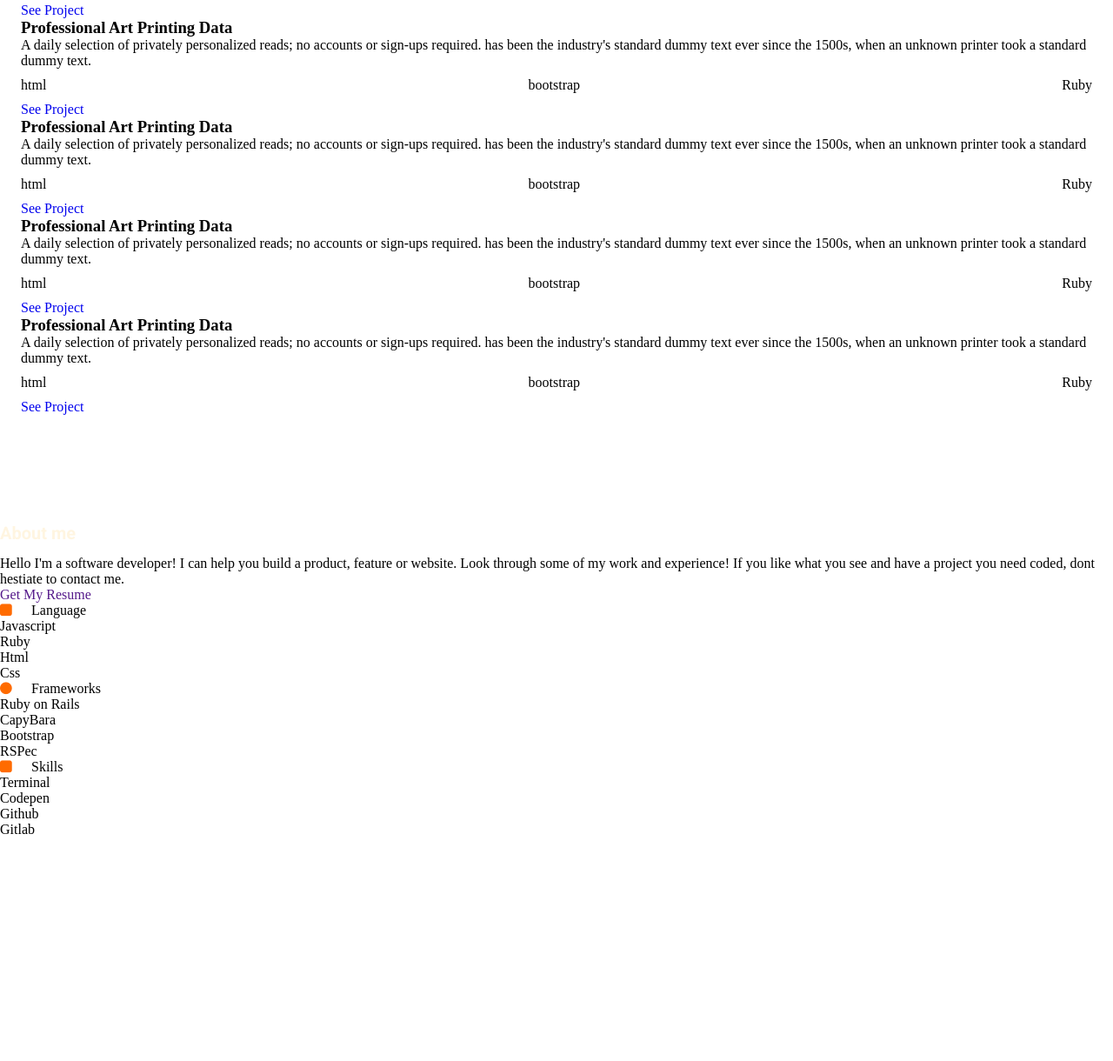
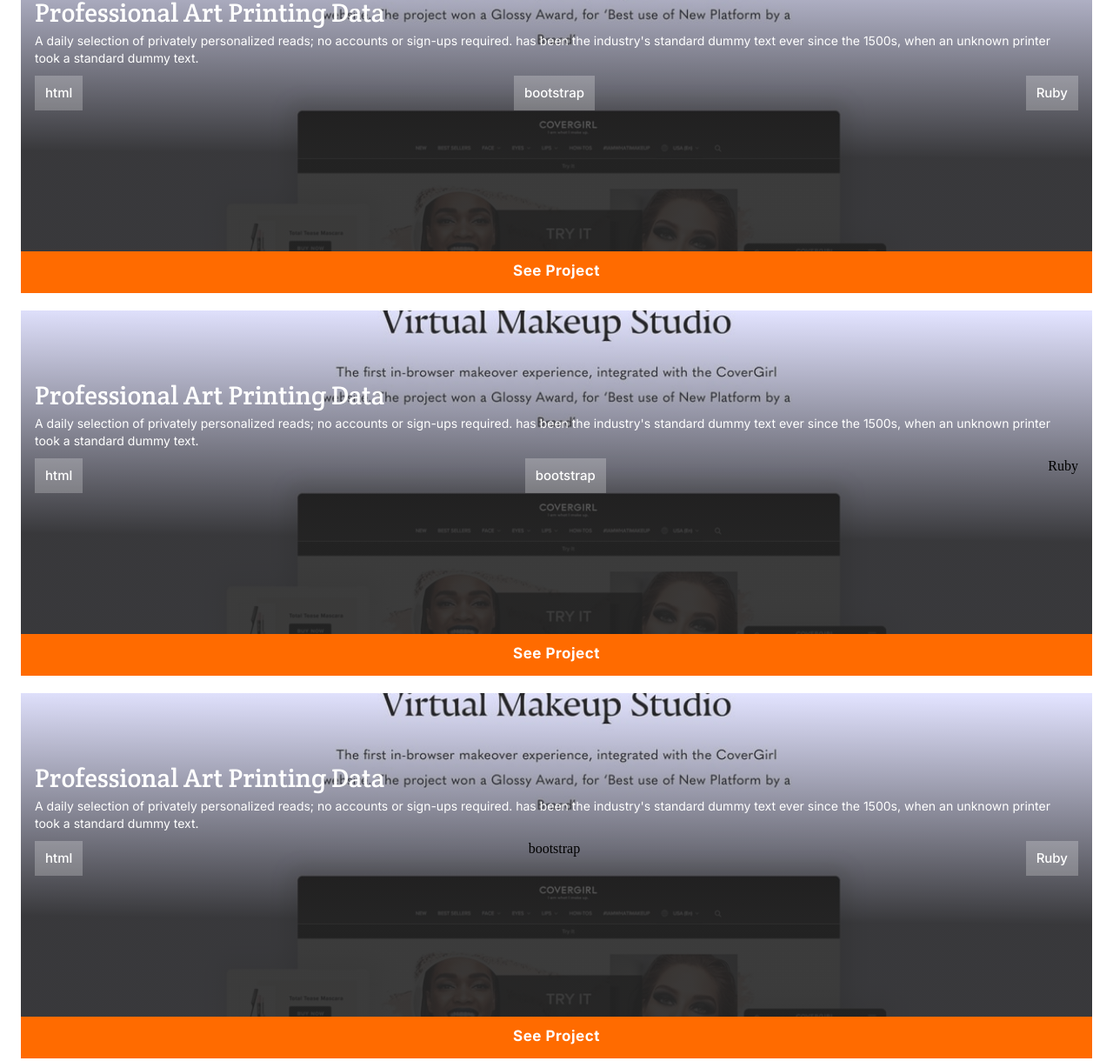
Before and after one commit to Kaneez98Fatima/portfolio_website, a plain HTML site: page portfolio_website.html in a window 1280 px wide. Shown: the part 1625-2845 px from the top of the page at 87% size. Before the commit the page ends 2588 px from the top, so only its background shows below. Drawn offline with Linux system fonts and the light colour scheme.

Commit message:
fix error

```diff
--- a/styles.css
+++ b/styles.css
@@ -9,9 +9,11 @@
 .body {
   position: relative;
 }
+
 .inline {
   display: inline;
 }
+
 .header {
   background: #3c3a39;
   padding: 0 30px;
@@ -29,9 +31,11 @@
   line-height: 24px;
   text-align: center;
 }
+
 .log {
   color: #fff;
 }
+
 .main-section {
   background-color: #1c1a19;
   position: relative;
@@ -41,6 +45,7 @@
   flex-direction: column;
   justify-content: center;
 }
+
 .image {
   position: absolute;
   right: 0;
@@ -52,7 +57,6 @@
   background-position: right bottom -20%;
   background-repeat: no-repeat;
 }
-
 
 h1 {
   display: block;
@@ -90,6 +94,7 @@
   line-height: 24px;
   text-align: left;
 }
+
 .icon {
   color: #dbd8d7;
   font-size: 20px;
@@ -101,16 +106,19 @@
   transition: 0.6s ease-out;
   color: #fff;
 }
+
 .icons {
   color: #ff6b00;
   width: 18px;
   margin-right: 18px;
 }
+
 .work-area {
   display: grid;
   grid-template-columns: 1fr;
   padding: 120px 24px;
 }
+
 .recent-work {
   text-transform: capitalize;
   font-family: "Crete Round", serif;
@@ -121,6 +129,7 @@
   line-height: 52px;
   margin-bottom: 30px;
 }
+
 .work-img {
   background-image: url(./images/Set-up-1.jpg);
   width: 100%;
@@ -131,15 +140,18 @@
   border-radius: 3px;
   height: 300px;
 }
+
 .cap {
   width: 95%;
   text-align: left;
 }
+
 .works {
   flex-direction: column;
   margin: 10px 0;
   width: 100%;
 }
+
 .H3-W {
   text-align: left;
   padding: 10px 0;
@@ -149,6 +161,7 @@
   line-height: 44px;
   color: #091e42;
 }
+
 .para-1 {
   padding: 10px 0;
   font-family: "Inter", sans-serif;
@@ -157,6 +170,7 @@
   line-height: 24px;
   color: #091e42;
 }
+
 .flex {
   display: flex;
 }
@@ -165,9 +179,11 @@
   justify-content: space-between;
   margin: 10px 0;
 }
+
 .proj-flex {
   flex-direction: column;
 }
+
 .work-btn {
   font-family: "Inter", sans-serif;
   font-weight: 500;
@@ -179,15 +195,190 @@
   background: #fff;
   border: 1px solid #8993a4;
 }
+
 .work-btn:hover {
   background: #fff5e1;
   border: 1px solid #f55800;
   color: #f55800;
 }
+
 .work-btn:active {
   background: #e05304;
 }
+
 .work-btn:disabled {
   color: #5b5957;
   background: #f4f1f0;
 }
+
+.proj-con {
+  background: linear-gradient(180.45deg, rgba(38, 38, 38, 0) 0.75%, rgba(38, 38, 38, 0.9) 61.94%), url("././images/project-setup3.jpg");
+  background-color: #ccc;
+  height: 420px;
+  background-position: center;
+  background-repeat: no-repeat;
+  background-size: cover;
+  position: relative;
+  margin: 10px auto;
+}
+
+.proj-head {
+  padding-top: 2em;
+  color: #fff;
+  font-family: "Crete Round", serif;
+  font-weight: 400;
+  font-size: 30px;
+  line-height: 44px;
+}
+
+.proj-txt {
+  padding: 16px;
+  margin: 0 auto;
+}
+
+.proj-para {
+  color: #fff;
+  font-family: "Inter", sans-serif;
+  font-weight: 400;
+  font-size: 14px;
+  line-height: 20px;
+}
+
+.proj-btn {
+  border: none;
+  padding: 10px 12px;
+  height: 40px;
+  background: rgba(255, 255, 255, 0.24);
+  font-family: "Inter", sans-serif;
+  font-weight: 500;
+  font-size: 15px;
+  line-height: 20px;
+  color: #fff;
+  cursor: pointer;
+}
+
+.project-link {
+  position: absolute;
+  bottom: 0;
+  width: 100%;
+  border: none;
+  background: #ff6b00;
+  height: 48px;
+  color: #fff;
+  font-family: "Inter", sans-serif;
+  font-weight: 700;
+  font-size: 17px;
+  line-height: 24px;
+  padding: 10px;
+  text-align: center;
+  letter-spacing: 0.03em;
+}
+
+.project-link:hover {
+  background: #fff5e1;
+  border: 1px solid #f55800;
+  color: #f55800;
+}
+
+.project-link:active {
+  background: #e05304;
+}
+
+.project-link:disabled {
+  color: #5b5957;
+  background: #f4f1f0;
+}
+
+.about-section {
+  background: #1c1a19;
+  padding: 120px 24px;
+}
+
+.about {
+  margin-bottom: 15px;
+  font-family: "Crete Round", serif;
+  font-size: 57px;
+  font-weight: 400;
+  line-height: 88px;
+  letter-spacing: 0.37px;
+}
+
+.img2 {
+  background-image: url("./images/Set-up-1.png");
+  background-position: right bottom;
+  background-repeat: no-repeat;
+}
+
+.intro {
+  font-family: "Inter", sans-serif;
+  font-size: 16px;
+  font-weight: 400;
+  line-height: 24px;
+  margin-bottom: 20px;
+  color: #f4f5f7;
+}
+
+.btn {
+  border: none;
+  color: #fff;
+  padding: 12px;
+  background: #ff6b00;
+  font-family: "Inter", sans-serif;
+  font-size: 17px;
+  line-height: 24px;
+  letter-spacing: 0.03em;
+  font-weight: 700;
+  text-align: center;
+}
+
+.btn:hover {
+  background: #fff5e1;
+  border: 1px solid #f55800;
+  color: #f55800;
+}
+
+.btn:active {
+  background: #e05304;
+}
+
+.btn:disabled {
+  color: #5b5957;
+  background: #f4f1f0;
+}
+
+.about-container {
+  height: 100vh;
+  position: relative;
+}
+
+.underline {
+  position: absolute;
+  left: 0;
+  right: 0;
+  bottom: 0;
+  border: 1px solid #fff;
+}
+
+.list-container {
+  padding: 25px 0;
+}
+
+.list {
+  color: #fff;
+  text-align: center;
+  padding: 10px 0;
+  font-family: "Inter", sans-serif;
+  font-size: 22px;
+  font-weight: 400;
+  line-height: 43px;
+}
+
+.first {
+  font-size: 32px;
+  font-weight: 700;
+  line-height: 44px;
+}
+
+.cursor {
+  cursor: pointer;
+}
```
Also changed, not shown: images/Set-up-1.jpg (added), images/about-1.png (added), images/illustration-about me@2x.png (added), images/project-setup3.jpg (added). Lines whose indentation alone changed are shown as unchanged.
